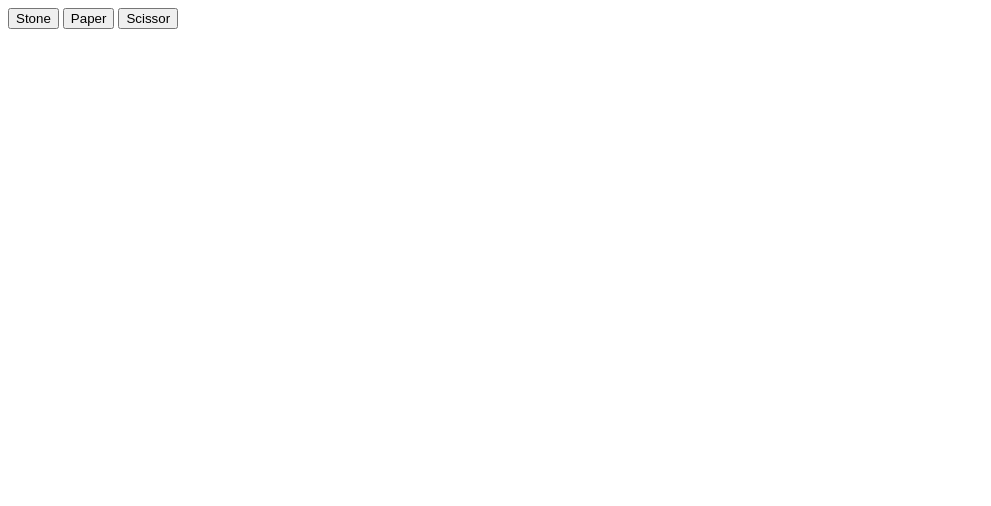
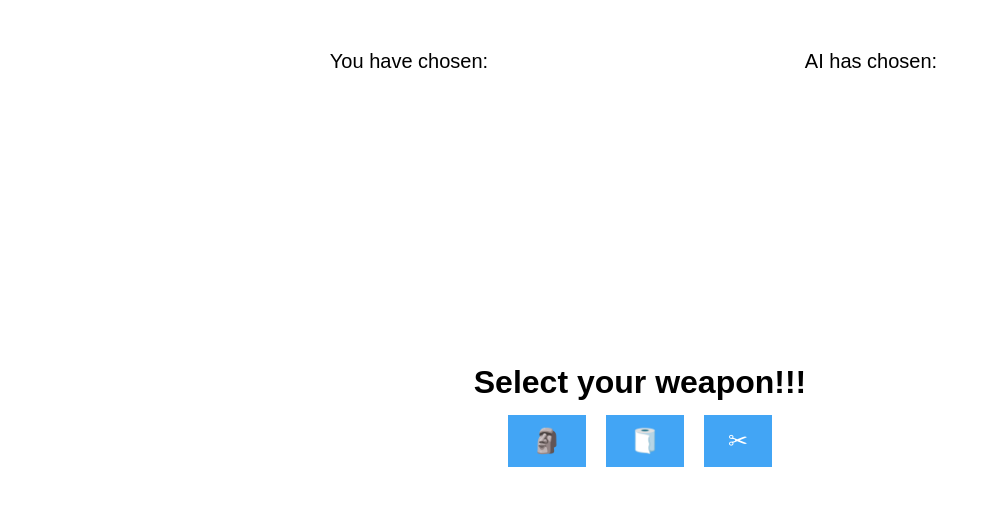
Before and after one commit to oneofthenemos/Stone-Paper-Scissor, a plain HTML site: page index.html in a window 1280 px wide. Shown: the whole page, without its empty margins (0-991 px from the left). Drawn offline with Linux system fonts and the light colour scheme.

Commit message:
:sparkles: Improved UI

```diff
--- a/index.html
+++ b/index.html
@@ -5,13 +5,30 @@
     <meta http-equiv="X-UA-Compatible" content="IE=edge" />
     <meta name="viewport" content="width=device-width, initial-scale=1.0" />
     <script defer async src="./script.js"></script>
+    <link rel="stylesheet" href="./styles.css" />
     <title>Stone - Paper - Scissors</title>
   </head>
   <body>
-    <button id="Stone" class="btn btn-play" onclick="start(0)">Stone</button>
-    <button id="Paper" class="btn btn-play" onclick="start(1)">Paper</button>
-    <button id="Scissor" class="btn btn-play" onclick="start(2)">
-      Scissor
-    </button>
+    <div class="container">
+      <main class="main-div">
+        <div class="selection-view">
+          <div class="sides user-side text-center">
+            <p class="choosen-text">You have chosen:</p>
+            <p id="userSelection"></p>
+          </div>
+          <div class="sides cpu-side text-center">
+            <p class="choosen-text">AI has chosen:</p>
+            <p id="cpuSelection"></p>
+          </div>
+        </div>
+        <h2 id="result-text" class="text-center"></h2>
+      </main>
+      <h4 class="h4 text-center">Select your weapon!!!</h4>
+      <div class="btn-div">
+        <button id="Stone" class="btn btn-play" onclick="start(0)">🗿</button>
+        <button id="Paper" class="btn btn-play" onclick="start(1)">🧻</button>
+        <button id="Scissor" class="btn btn-play" onclick="start(2)">✂</button>
+      </div>
+    </div>
   </body>
 </html>
--- a/script.js
+++ b/script.js
@@ -3,11 +3,42 @@ const BtnStone = document.querySelector("#Stone");
 const BtnPaper = document.querySelector("#Paper");
 const BtnScissor = document.querySelector("#Scissor");
 
-const generateRandomNumber = () => {
+function start(userInput) {
+  const userChoice = stonePaperScissors[userInput];
+  const cpuChoice = stonePaperScissors[generateRandomNumber()];
+  console.log(userChoice, cpuChoice);
+  displaySelection(userChoice, cpuChoice);
+
+  const didUserWon = chooseWinner(userChoice, cpuChoice);
+
+  let winner;
+  if (didUserWon) winner = "You";
+  else if (didUserWon === null) winner = null;
+  else winner = "AI";
+  displayWinner(winner);
+}
+
+function displaySelection(userSelection, cpuSelection) {
+  console.log(userSelection, cpuSelection);
+  const user = document.querySelector("#userSelection");
+  const cpu = document.querySelector("#cpuSelection");
+
+  user.innerHTML = userSelection;
+  cpu.innerHTML = cpuSelection;
+}
+
+function displayWinner(winner) {
+  const winnerText = document.querySelector("#result-text");
+
+  if (winner) winnerText.innerHTML = `${winner} Won!!`;
+  else winnerText.innerHTML = "It's a Tie 😶";
+}
+
+function generateRandomNumber() {
   return Math.floor(Math.random() * 2.9);
-};
+}
 
-const chooseWinner = (user, cpu) => {
+function chooseWinner(user, cpu) {
   if (user == cpu) return null;
   else if (user === "Stone") {
     if (cpu === "Scissors") {
@@ -28,16 +59,4 @@ const chooseWinner = (user, cpu) => {
       return false;
     }
   }
-};
-
-const start = (userInput) => {
-  const userChoice = stonePaperScissors[userInput];
-  const cpuChoice = stonePaperScissors[generateRandomNumber()];
-  console.log(userChoice, cpuChoice, generateRandomNumber());
-
-  const didUserWon = chooseWinner(userChoice, cpuChoice);
-
-  if (didUserWon) console.log("🍕");
-  else if (didUserWon === null) console.log("🥓");
-  else console.log("🦆");
-};
+}
--- a/styles.css
+++ b/styles.css
@@ -0,0 +1,67 @@
+:root {
+  --blue: #42a5f5;
+  --white: #fff;
+}
+* {
+  margin: 0;
+  padding: 0;
+  box-sizing: border-box;
+}
+body {
+  font-family: sans-serif;
+  min-height: 100vh;
+  scroll-behavior: smooth;
+}
+
+.container {
+  margin: 0 10%;
+}
+
+.main-div {
+  min-height: 300px;
+}
+
+.selection-view {
+  display: flex;
+  flex-direction: row;
+  flex-wrap: nowrap;
+  margin: 50px;
+}
+
+.sides {
+  min-height: inherit;
+  display: inline-block;
+  flex: 1;
+}
+
+.sides > p {
+  display: block;
+  font-size: 1.25rem;
+}
+
+.btn-div {
+  display: flex;
+  justify-content: center;
+  gap: 20px;
+}
+
+.btn {
+  padding: 8px;
+  border: none;
+}
+
+.btn-play {
+  background-color: var(--blue);
+  color: var(--white);
+  font-size: 24px;
+  padding: 12px 24px;
+}
+
+h4 {
+  font-size: 2rem;
+  margin: 0.875rem 0;
+}
+
+.text-center {
+  text-align: center;
+}
```
